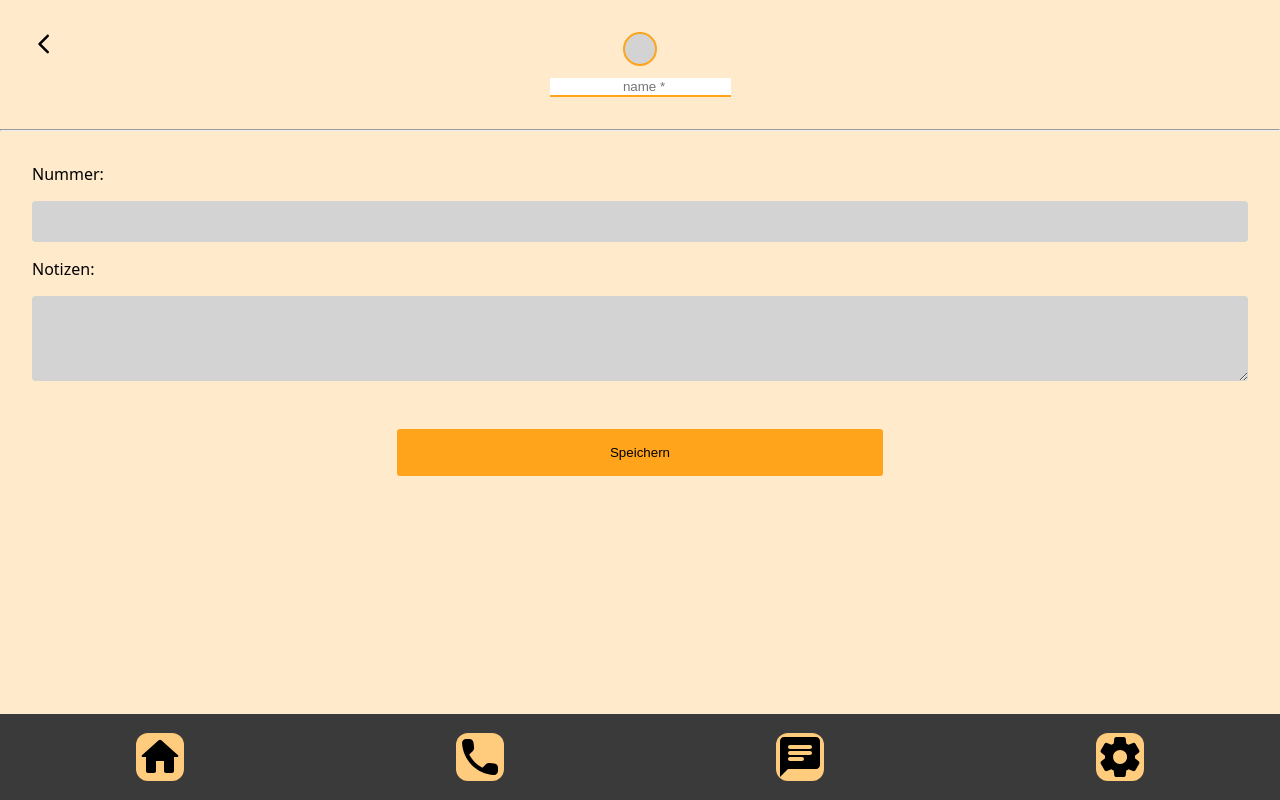
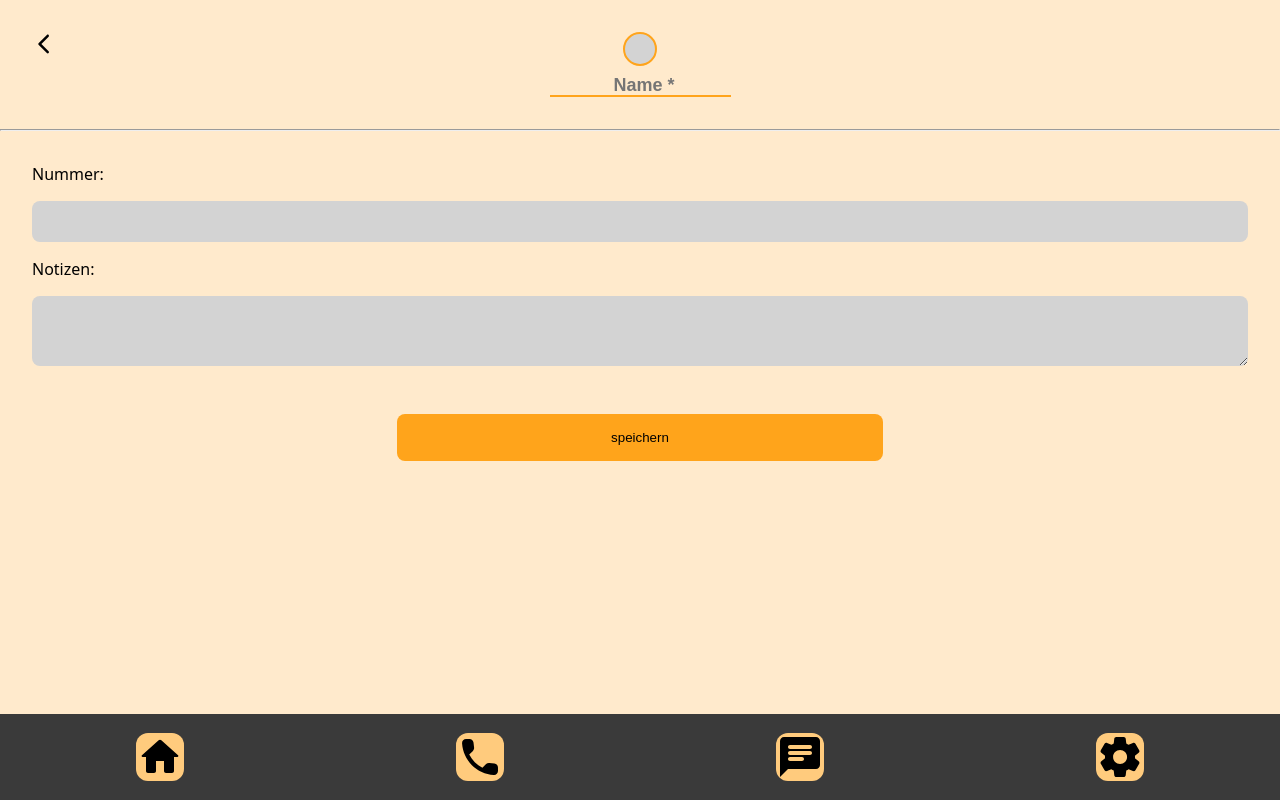
Before and after one commit to MariaRiosNavarro/mobileSimulation-propOS, a Next.js app: page /create in a window 1280 px wide. Built offline with nearby package versions, Linux system fonts and the light colour scheme.

Commit message:
Refactoring and Styles

```diff
--- /dev/null
+++ b/components/Button/index.js
@@ -0,0 +1,17 @@
+import styled from "styled-components";
+
+const StyledButton = styled.button`
+  margin-top: 2rem;
+  background-color: var(--primary-color);
+  border: none;
+  border-radius: 8px;
+  padding: 1rem;
+  width: 40%;
+  &:hover {
+    background-color: var(--hover-color);
+  }
+`;
+
+export default function Button({ type, name }) {
+  return <StyledButton type={type}>{name}</StyledButton>;
+}
--- a/components/Form/index.js
+++ b/components/Form/index.js
@@ -1,23 +1,21 @@
 import { StyledHR } from "../StyledHR";
 import styled from "styled-components";
-
+import {
+  StyledHeadingandFoto,
+  StyledFieldsContainer,
+} from "../components.style";
+import Button from "../Button";
 //------------------------------------------STYLE
-
-const StyledHeader = styled.header`
-  display: flex;
-  flex-direction: column-reverse;
-  justify-content: center;
-  align-items: center;
-  gap: 0.5rem;
-  margin: 2rem;
-`;
 
 const StyledInputName = styled.input`
   border: none;
+  background-color: transparent;
   border-bottom: 2px solid var(--primary-color);
   &::placeholder {
     margin-left: -0.5rem;
     text-align: center;
+    font-weight: bolder;
+    font-size: large;
   }
 `;
 
@@ -43,17 +41,10 @@ const StyledPhotoLabel = styled.label`
   }
 `;
 
-const StyledContainer = styled.div`
-  display: flex;
-  flex-direction: column;
-  gap: 1rem;
-  margin: 2rem;
-`;
-
 const StyledInputGray = styled.input`
   background-color: lightgray;
   border: none;
-  border-radius: 4px;
+  border-radius: 8px;
   outline: none;
   padding: 0.8rem;
   &:focus {
@@ -64,23 +55,11 @@ const StyledInputGray = styled.input`
 const StyledTextareaGray = styled.textarea`
   background-color: lightgray;
   border: none;
-  border-radius: 4px;
+  border-radius: 8px;
   outline: none;
   padding: 0.8rem;
   &:focus {
     border-bottom: 2px solid var(--primary-color);
-  }
-`;
-
-const StyledButton = styled.button`
-  margin-top: 2rem;
-  background-color: var(--primary-color);
-  border: none;
-  border-radius: 3px;
-  padding: 1rem;
-  width: 40%;
-  &:hover {
-    background-color: var(--hover-color);
   }
 `;
 
@@ -94,14 +73,14 @@ export default function Form({ onSubmit, formName, defaultData }) {
   return (
     <>
       <form onSubmit={onSubmit} aria-labelledby={formName}>
-        <StyledHeader>
+        <StyledHeadingandFoto>
           {/* NAME INPUT */}
           <label htmlFor="name">
             <StyledInputName
               id="name"
               name="name"
               type="type"
-              placeholder="name *"
+              placeholder="Name *"
               defaultValue={defaultData?.name}
               required
             />
@@ -114,10 +93,10 @@ export default function Form({ onSubmit, formName, defaultData }) {
               defaultValue={defaultData?.photo}
             />
           </StyledPhotoLabel>
-        </StyledHeader>
+        </StyledHeadingandFoto>
 
         <StyledHR />
-        <StyledContainer>
+        <StyledFieldsContainer>
           {/* PHONE INPUT */}
           <label htmlFor="phone">Nummer:</label>
           <StyledInputGray
@@ -132,13 +111,13 @@ export default function Form({ onSubmit, formName, defaultData }) {
             id="note"
             name="note"
             type="text"
-            rows={4}
+            rows={3}
             defaultValue={defaultData?.note}
           />
           <StyledButtonContainer>
-            <StyledButton type="submit">Speichern</StyledButton>
+            <Button type="submit" name="speichern" />
           </StyledButtonContainer>
-        </StyledContainer>
+        </StyledFieldsContainer>
       </form>
     </>
   );
--- /dev/null
+++ b/components/components.style.js
@@ -0,0 +1,26 @@
+import styled from "styled-components";
+import { createGlobalStyle } from "../styles";
+
+export const StyledImagePlaceholder = styled.div`
+  width: 34px;
+  height: 34px;
+  border-radius: 50%;
+  border: 1px solid var(--primary-color);
+  background-color: lightgray;
+`;
+
+export const StyledHeadingandFoto = styled.div`
+  display: flex;
+  flex-direction: column-reverse;
+  justify-content: center;
+  align-items: center;
+  gap: 0.5rem;
+  margin: 2rem;
+`;
+
+export const StyledFieldsContainer = styled.div`
+  display: flex;
+  flex-direction: column;
+  gap: 1rem;
+  margin: 2rem;
+`;
--- a/pages/contacts-call/[id]/index.js
+++ b/pages/contacts-call/[id]/index.js
@@ -1,7 +1,6 @@
 import styled, { keyframes } from "styled-components";
 import { callEndSVG } from "../../../components/assets/contactsSVG";
-import { StyledImagePlaceholder } from "../../../components/ContactListItem";
-
+import { StyledImagePlaceholder } from "../../../components/components.style";
 import { useRouter } from "next/router";
 import useSWR from "swr";
 import Link from "next/link";
@@ -58,6 +57,8 @@ const StyledBigImagePlaceholder = styled(StyledImagePlaceholder)`
   width: 9rem;
   height: 9rem;
   margin: 0;
+  border: none;
+  background-color: gray;
 `;
 
 export const StyledLoading = styled.div`
```
Also changed, not shown: components/ContactListItem/index.js (+1 -9 lines), pages/contacts/[id]/index.js (+31 -30 lines).
